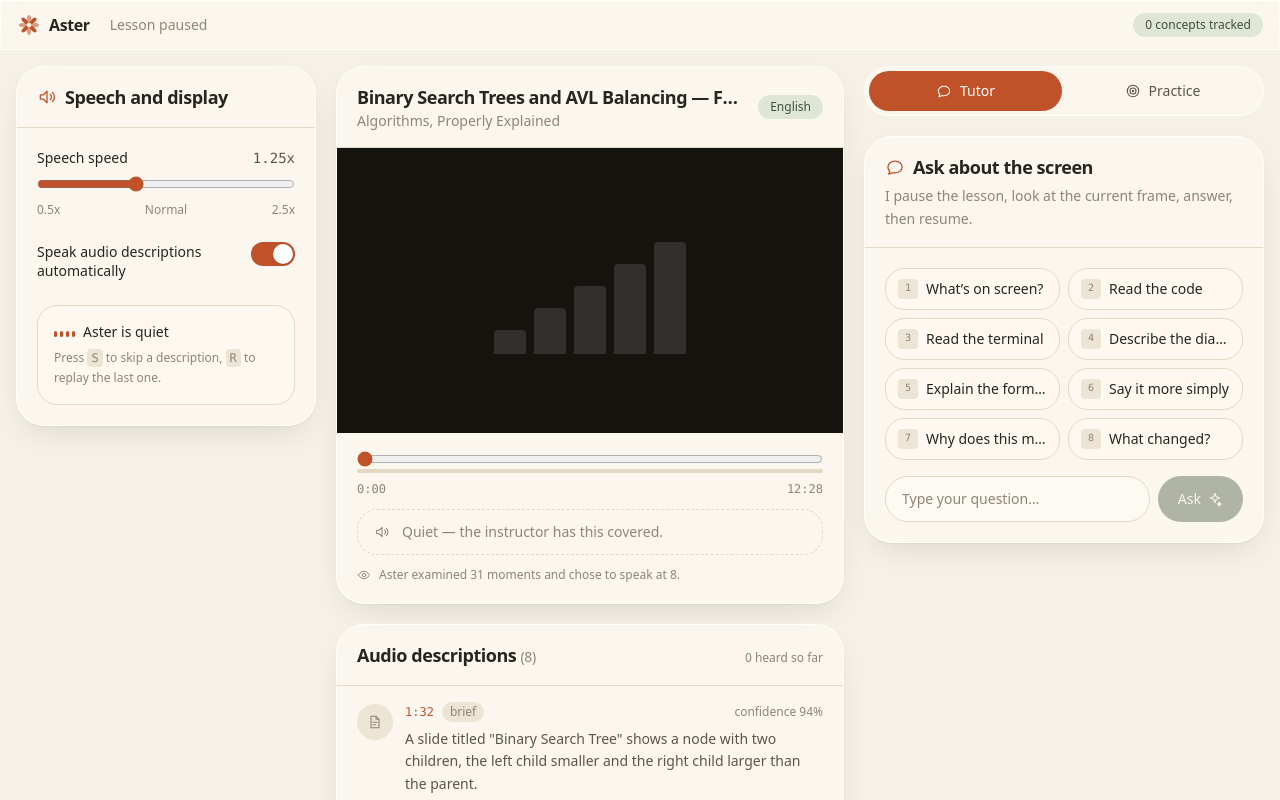
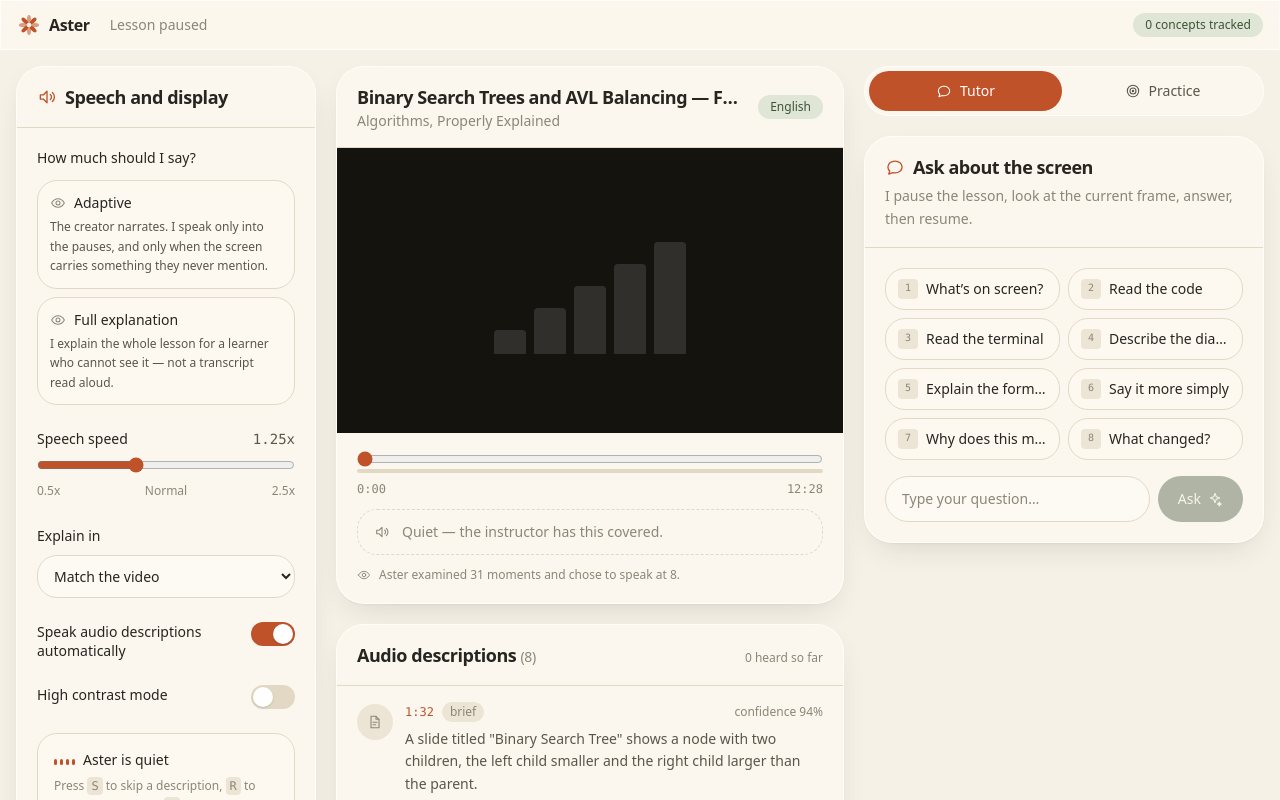
Before and after one commit to AuvroIslam/Aster, a Next.js app: page /learn in a window 1280 px wide. Shown: the top 800 px of the page. Built offline with nearby package versions, Linux system fonts and the light colour scheme.

Commit message:
add narration modes and contrast

```diff
--- a/src/app/globals.css
+++ b/src/app/globals.css
@@ -106,6 +106,33 @@
   --shadow-glow: 0 0 0 1px rgb(232 122 77 / 0.18), 0 18px 48px -20px rgb(232 122 77 / 0.35);
 }
 
+/* High contrast: maximum separation between text, surface and edge. Applied on
+   top of whichever theme is active, so it works in light and dark alike. */
+:root[data-contrast='high'] {
+  --ground: #ffffff;
+  --ground-deep: #f0f0f0;
+  --surface: #ffffff;
+  --surface-raised: #ffffff;
+  --glass: rgb(255 255 255 / 0.98);
+  --glass-edge: #000000;
+  --line: #000000;
+  --ink: #000000;
+  --ink-soft: #1a1a1a;
+  --ink-faint: #333333;
+  --moss: #00432a;
+  --moss-soft: #d9f0e4;
+  --rust: #a3170a;
+  --rust-soft: #ffe8e4;
+  --amber: #6b4400;
+  --focus: #a3170a;
+}
+
+:root[data-contrast='high'] .glass {
+  backdrop-filter: none;
+  -webkit-backdrop-filter: none;
+  border-width: 2px;
+}
+
 /* --------------------------------------------------------------------------- */
 
 html {
--- a/src/components/learn/settings.tsx
+++ b/src/components/learn/settings.tsx
@@ -1,20 +1,41 @@
 'use client';
 
 import { motion } from 'motion/react';
-import { SpeakerIcon } from '@/components/icons';
+import { SpeakerIcon, EyeIcon, SparkIcon } from '@/components/icons';
 import { Waveform } from '@/components/motion/waveform';
+import { cn } from '@/lib/utils';
+import type { NarrationMode } from '@/lib/types';
+
+const LANGUAGES = [
+  { code: 'auto', label: 'Match the video' },
+  { code: 'en', label: 'English' },
+  { code: 'bn', label: 'বাংলা — Bangla' },
+  { code: 'hi', label: 'हिन्दी — Hindi' },
+];
 
 export function SettingsPanel({
   rate,
   onRate,
   descriptionsOn,
   onDescriptionsOn,
+  narration,
+  onNarration,
+  language,
+  onLanguage,
+  highContrast,
+  onHighContrast,
   speaking,
 }: {
   rate: number;
   onRate: (value: number) => void;
   descriptionsOn: boolean;
   onDescriptionsOn: (value: boolean) => void;
+  narration: NarrationMode;
+  onNarration: (value: NarrationMode) => void;
+  language: string;
+  onLanguage: (value: string) => void;
+  highContrast: boolean;
+  onHighContrast: (value: boolean) => void;
   speaking: boolean;
 }) {
   return (
@@ -27,6 +48,27 @@ export function SettingsPanel({
       </header>
 
       <div className="space-y-6 p-5">
+        {/* The central choice: let the creator lead, or have Aster explain it all. */}
+        <fieldset>
+          <legend className="text-sm font-medium">How much should I say?</legend>
+          <div className="mt-3 space-y-2">
+            <NarrationOption
+              value="adaptive"
+              current={narration}
+              onSelect={onNarration}
+              title="Adaptive"
+              body="The creator narrates. I speak only into the pauses, and only when the screen carries something they never mention."
+            />
+            <NarrationOption
+              value="full"
+              current={narration}
+              onSelect={onNarration}
+              title="Full explanation"
+              body="I explain the whole lesson for a learner who cannot see it — not a transcript read aloud."
+            />
+          </div>
+        </fieldset>
+
         <div>
           <div className="flex items-baseline justify-between">
             <label htmlFor="rate" className="text-sm font-medium">
@@ -58,11 +100,46 @@ export function SettingsPanel({
           </div>
         </div>
 
+        <div>
+          <label htmlFor="lang" className="text-sm font-medium">
+            Explain in
+          </label>
+          <select
+            id="lang"
+            value={language}
+            onChange={(e) => onLanguage(e.target.value)}
+            className="mt-2 w-full rounded-card border border-line bg-surface px-3 py-2.5 text-sm outline-none transition-colors focus:border-rust"
+          >
+            {LANGUAGES.map((entry) => (
+              <option key={entry.code} value={entry.code}>
+                {entry.label}
+              </option>
+            ))}
+          </select>
+          {language === 'bn' && (
+            <motion.p
+              initial={{ opacity: 0, height: 0 }}
+              animate={{ opacity: 1, height: 'auto' }}
+              className="mt-2 text-xs leading-relaxed text-amber"
+            >
+              Bangla speech needs a Bangla voice. Microsoft Edge ships one; most other browsers
+              need one installed first.
+            </motion.p>
+          )}
+        </div>
+
         <Toggle
           id="descriptions"
           label="Speak audio descriptions automatically"
           checked={descriptionsOn}
           onChange={onDescriptionsOn}
+        />
+
+        <Toggle
+          id="contrast"
+          label="High contrast mode"
+          checked={highContrast}
+          onChange={onHighContrast}
         />
 
         <div className="rounded-card border border-line bg-surface/60 p-4">
@@ -75,11 +152,66 @@ export function SettingsPanel({
           <p className="mt-1.5 text-xs leading-relaxed text-ink-faint">
             Press <kbd className="rounded bg-ground-deep px-1 py-0.5 font-mono">S</kbd> to skip a
             description, <kbd className="rounded bg-ground-deep px-1 py-0.5 font-mono">R</kbd> to
-            replay the last one.
+            replay the last one, <kbd className="rounded bg-ground-deep px-1 py-0.5 font-mono">?</kbd>{' '}
+            for every shortcut.
           </p>
+        </div>
+
+        {/* Provenance: one model generates everything, and it is named. */}
+        <div className="flex items-start gap-3 rounded-card border border-moss/25 bg-moss-soft/50 p-4">
+          <span className="mt-0.5 text-moss">
+            <SparkIcon className="h-5 w-5" />
+          </span>
+          <div>
+            <p className="text-sm font-medium text-moss">Running on gemma-4-31b-it</p>
+            <p className="mt-1 text-xs leading-relaxed text-ink-soft">
+              Every description, answer and question comes from Gemma — runnable locally, with no
+              per-request API cost.
+            </p>
+          </div>
         </div>
       </div>
     </section>
+  );
+}
+
+function NarrationOption({
+  value,
+  current,
+  onSelect,
+  title,
+  body,
+}: {
+  value: NarrationMode;
+  current: NarrationMode;
+  onSelect: (value: NarrationMode) => void;
+  title: string;
+  body: string;
+}) {
+  const active = current === value;
+
+  return (
+    <button
+      onClick={() => onSelect(value)}
+      aria-pressed={active}
+      className={cn(
+        'relative w-full overflow-hidden rounded-card border p-3 text-left transition-colors duration-300',
+        active ? 'border-rust/40 bg-rust-soft/50' : 'border-line bg-surface/50 hover:border-rust/25'
+      )}
+    >
+      {active && (
+        <motion.span
+          layoutId="narration-active"
+          transition={{ type: 'spring', stiffness: 400, damping: 34 }}
+          className="absolute inset-y-0 left-0 w-1 bg-rust"
+        />
+      )}
+      <span className="flex items-center gap-2 text-sm font-medium">
+        <EyeIcon className={cn('h-4 w-4', active ? 'text-rust' : 'text-ink-faint')} />
+        {title}
+      </span>
+      <span className="mt-1 block text-xs leading-relaxed text-ink-soft">{body}</span>
+    </button>
   );
 }
 
@@ -105,9 +237,10 @@ function Toggle({
         aria-checked={checked}
         aria-label={label}
         onClick={() => onChange(!checked)}
-        className={`relative h-6 w-11 shrink-0 rounded-full transition-colors duration-300 ${
+        className={cn(
+          'relative h-6 w-11 shrink-0 rounded-full transition-colors duration-300',
           checked ? 'bg-rust' : 'bg-line'
-        }`}
+        )}
       >
         <motion.span
           layout
--- a/src/components/learn/use-playback.ts
+++ b/src/components/learn/use-playback.ts
@@ -1,7 +1,7 @@
 'use client';
 
 import { useCallback, useEffect, useRef, useState } from 'react';
-import type { Description } from '@/lib/types';
+import type { Description, NarrationMode } from '@/lib/types';
 
 const TICK_MS = 100;
 
@@ -21,6 +21,7 @@ export function usePlayback(descriptions: Description[], duration: number) {
   const [heard, setHeard] = useState<Description[]>([]);
   const [descriptionsOn, setDescriptionsOn] = useState(true);
   const [rate, setRate] = useState(1.25);
+  const [narration, setNarration] = useState<NarrationMode>('adaptive');
 
   /** True while a full explanation is holding playback. */
   const [holding, setHolding] = useState(false);
@@ -40,7 +41,9 @@ export function usePlayback(descriptions: Description[], duration: number) {
 
       setSpeaking(description);
       setHeard((prev) => (prev.some((d) => d.id === description.id) ? prev : [...prev, description]));
-      if (description.mode === 'explain') setHolding(true);
+      // Full-explanation mode holds playback for every moment, not just the
+      // long ones — the learner is relying on Aster for the whole lesson.
+      if (description.mode === 'explain' || narration === 'full') setHolding(true);
 
       // Roughly how long the utterance takes at the current speech rate.
       const words = description.text.split(/\s+/).length;
@@ -52,7 +55,7 @@ export function usePlayback(descriptions: Description[], duration: number) {
         speechTimer.current = null;
       }, seconds * 1000);
     },
-    [rate]
+    [rate, narration]
   );
 
   // The clock. Held while a full explanation is being delivered.
@@ -118,7 +121,9 @@ export function usePlayback(descriptions: Description[], duration: number) {
     heard,
     descriptionsOn,
     rate,
+    narration,
     setRate,
+    setNarration,
     setDescriptionsOn,
     toggle,
     seek,
--- a/src/lib/types.ts
+++ b/src/lib/types.ts
@@ -1,4 +1,10 @@
 export type DescriptionMode = 'brief' | 'explain';
+
+/**
+ * `adaptive` lets the creator lead and speaks only into the pauses.
+ * `full` explains the whole lesson for someone who cannot see any of it.
+ */
+export type NarrationMode = 'adaptive' | 'full';
 
 export type VisualKind = 'code' | 'terminal' | 'diagram' | 'graph' | 'formula' | 'slide';
 
```
